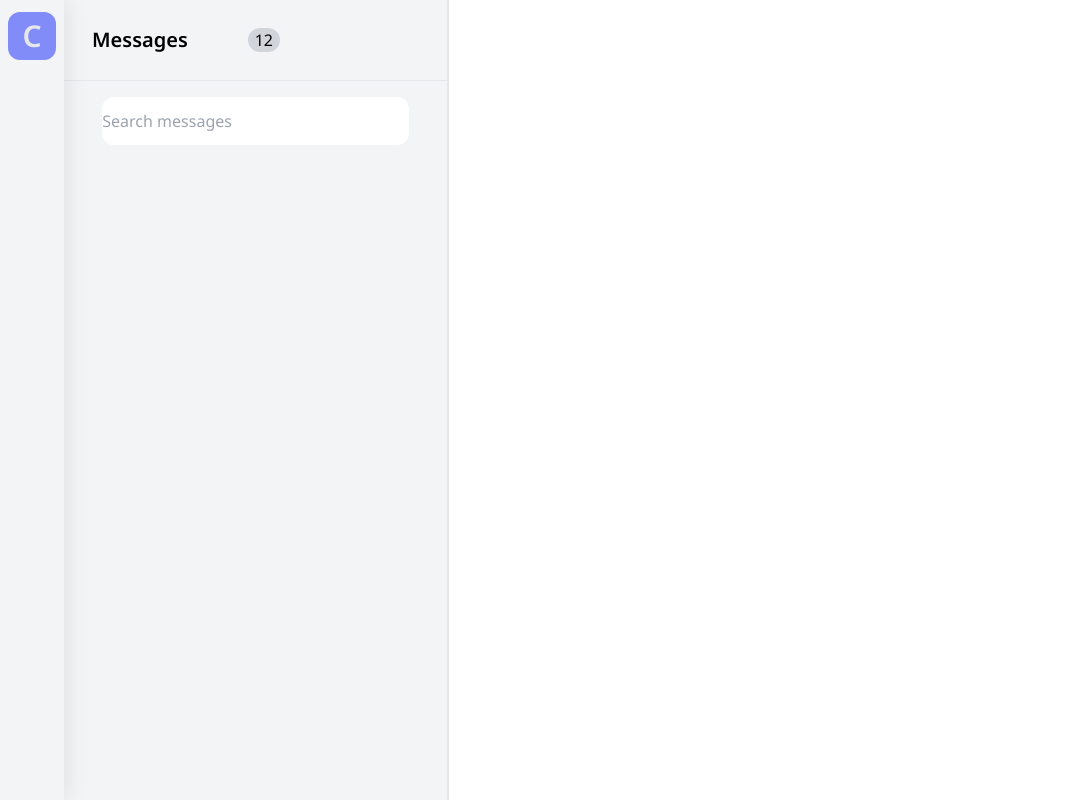
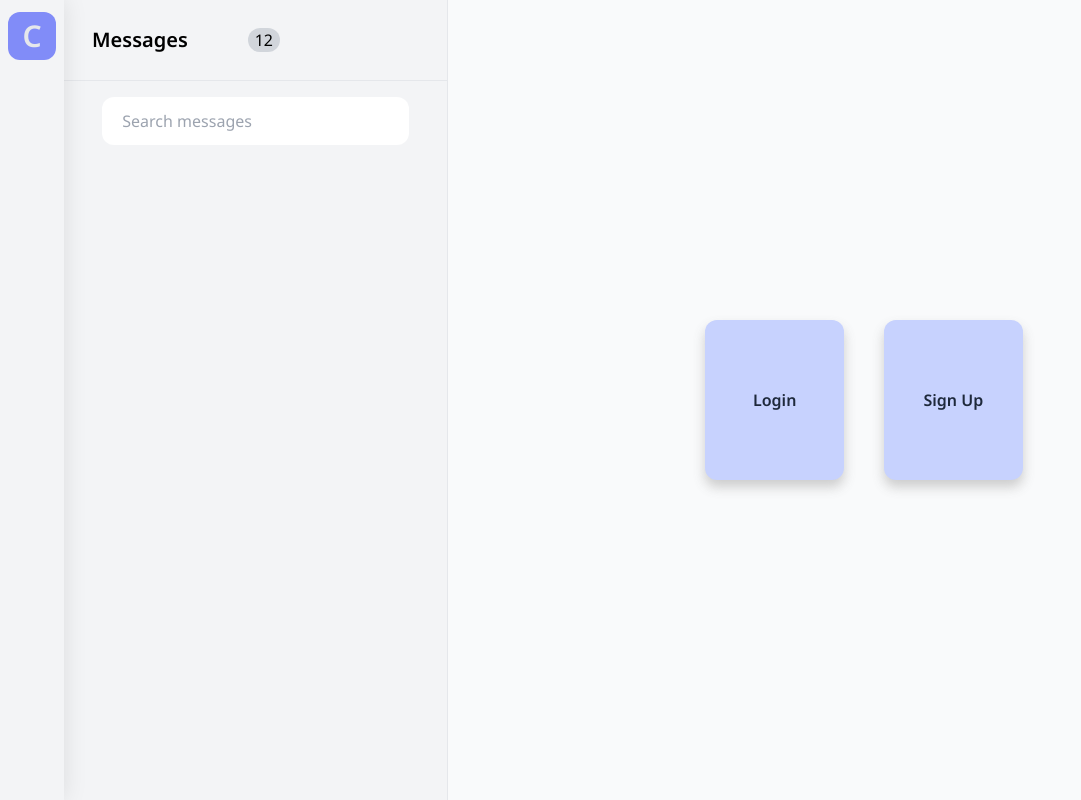
Before and after one commit to emirdmrgzr/chat-app, a React (Create React App) app: page / in a window 1280 px wide. Shown: the whole page, without its empty margins (0-1081 px from the left). Built offline with nearby package versions, Linux system fonts and the light colour scheme; some icons are missing.

Commit message:
login, sign up and some other stuff updated

```diff
--- a/package.json
+++ b/package.json
@@ -10,6 +10,7 @@
     "react": "^18.2.0",
     "react-dom": "^18.2.0",
     "react-icons": "^4.8.0",
+    "react-router-dom": "^6.9.0",
     "react-scripts": "5.0.1",
     "stream-chat-react": "^10.7.3",
     "web-vitals": "^2.1.4"
--- a/src/App.js
+++ b/src/App.js
@@ -1,13 +1,9 @@
-import LeftBarComponent from "./components/LeftBarComponent";
-import ChatComponent from "./components/ChatComponent";
-import MessagesComponent from "./components/MessagesComponent";
+import MyRouter from "./components/MyRouter";
 function App() {
   return (
-    <div className="app-container">
-      <LeftBarComponent/>
-      <MessagesComponent/>
-      <ChatComponent/>
-    </div>
+    <>
+    <MyRouter/>
+    </>
   );
 }
 
--- a/src/components/ChatComponent.js
+++ b/src/components/ChatComponent.js
@@ -1,11 +1,21 @@
-import React from 'react'
+import { Routes, Route, Link, NavLink } from 'react-router-dom';
 
 const ChatComponent = () => {
   return (
-    <div className='chat-component bg-100-200 w-full h-full '>
-
+    <div className='chat-component bg-gray-50 w-full h-full flex items-center justify-center gap-x-10'>
+        <div className="friend-chat flex justify-center items-center w-1/6 h-1/5 bg-indigo-200 rounded-xl cursor-pointer transition ease-in-out delay-50 text-center
+        font-semibold text-slate-800 shadow-[0_7px_12px_0_rgba(200,200,200,0.9)] hover:-translate-y-1 hover:scale-110 hover:bg-indigo-400 hover:text-white duration-300 ">
+            <Link className='w-full h-full flex justify-center items-center' to="/login"><span>Login</span></Link>
+        </div>
+        <div className='ai-chat image-generator flex justify-center items-center w-1/6 h-1/5 bg-indigo-200 rounded-xl cursor-pointer transition ease-in-out delay-50 text-center
+        font-semibold text-slate-800 shadow-[0_7px_12px_0_rgba(200,200,200,0.9)] hover:-translate-y-1 hover:scale-110 hover:bg-indigo-400 hover:text-white duration-300 "'>
+            <Link className='w-full h-full flex justify-center items-center' to="/signup"><span>Sign Up</span></Link>
+        </div>
     </div>
   )
 }
 
 export default ChatComponent;
+
+/*<Link className='w-full h-full flex justify-center items-center' to="/login"><span>Login</span></Link>
+<Link className='w-full h-full flex justify-center items-center' to="/signup"><span>Sign Up</span></Link>*/
--- a/src/components/LeftBarComponent.js
+++ b/src/components/LeftBarComponent.js
@@ -5,7 +5,7 @@ const LeftBarComponent = () => {
     <div className='leftbar-component bg-gray-100 w-full h-full shadow-leftbar z-10'>
         <div className='leftbar-elements w-full h-98 flex flex-col items-center mt-3'>
           <div className='w-12 h-12 bg-indigo-400 rounded-xl flex justify-center items-center'>
-            <p className='text-3xl font-semibold text-gray-200'>C</p>
+            <p className='text-3xl font-semibold text-gray-200 cursor-pointer'>C</p>
           </div>
           <div className='leftbar-importants mt-11'>
           <Home2 className="cursor-pointer" size="32" color="black"/>
--- /dev/null
+++ b/src/components/MyRouter.js
@@ -0,0 +1,15 @@
+import NormalPage from "../pages/NormalPage";
+import { Route, Routes } from "react-router-dom";
+import Login from "../pages/Login";
+import SignUp from "../pages/SignUp";
+const MyRouter = () =>{
+    return(
+      <Routes>
+        <Route path="/" element={<NormalPage />} />
+        <Route path="/login" element={<Login/>} />
+        <Route path="signup" element={<SignUp/>}/>
+      </Routes>
+    )
+}
+
+export default MyRouter;
--- a/src/index.js
+++ b/src/index.js
@@ -3,10 +3,11 @@ import ReactDOM from 'react-dom/client';
 import './index.css';
 import "./styles.css"
 import App from './App';
+import { BrowserRouter } from 'react-router-dom';
 
 const root = ReactDOM.createRoot(document.getElementById('root'));
 root.render(
-  <React.StrictMode>
+  <BrowserRouter>
     <App />
-  </React.StrictMode>
+  </BrowserRouter>
 );
--- /dev/null
+++ b/src/pages/Login.js
@@ -0,0 +1,11 @@
+import React from 'react'
+
+const Login = () => {
+  return (
+    <div>
+      LOGIN
+    </div>
+  )
+}
+
+export default Login
--- /dev/null
+++ b/src/pages/NormalPage.js
@@ -0,0 +1,15 @@
+import LeftBarComponent from "../components/LeftBarComponent";
+import ChatComponent from "../components/ChatComponent";
+import MessagesComponent from "../components/MessagesComponent";
+
+const NormalPage = () => {
+  return (
+    <div className='app-container'>
+      <LeftBarComponent/>
+      <MessagesComponent/>
+      <ChatComponent/>
+    </div>
+  )
+}
+
+export default NormalPage
--- /dev/null
+++ b/src/pages/SignUp.js
@@ -0,0 +1,11 @@
+import React from 'react'
+
+const SignUp = () => {
+  return (
+    <div>
+        SIGNUP
+    </div>
+  )
+}
+
+export default SignUp
--- a/src/styles.css
+++ b/src/styles.css
@@ -26,3 +26,7 @@ html, body {
 .chat-component{
 
 }
+
+input[type="text"]{
+  padding-left: 20px;
+}
```
Also changed, not shown: src/components/MessagesComponent.js (+5 -3 lines), 1 other file (tests, documents, lock files or other folders).
